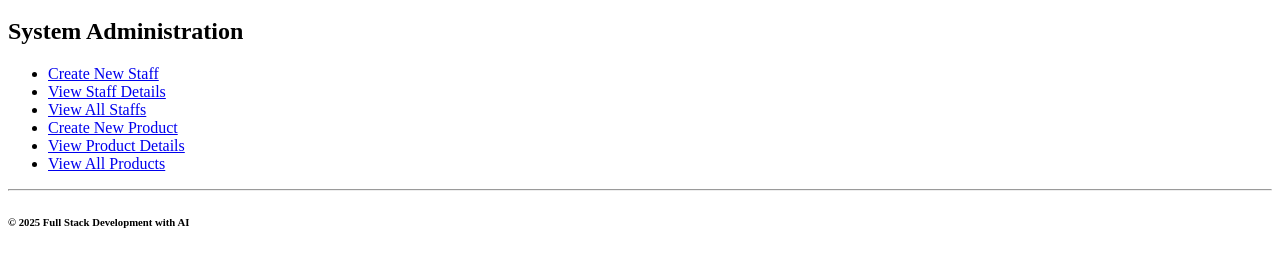
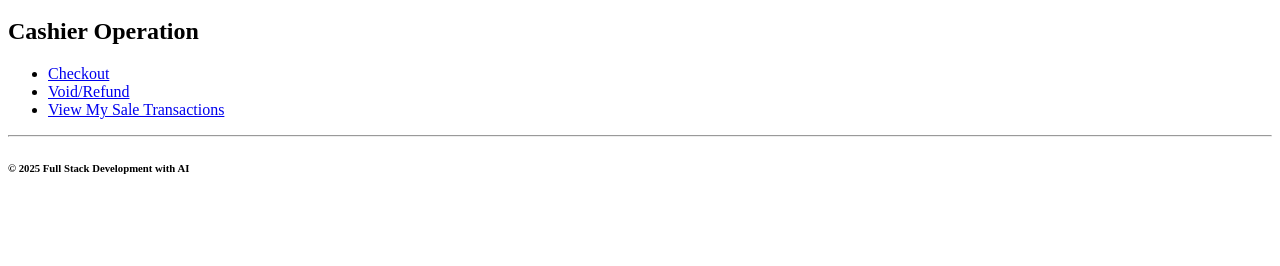
Before and after one commit to n-surya/PointOfSaleSystemWeb, a plain HTML site: page index.html in a window 1280 px wide. Shown: the part 48-314 px from the top of the page. Drawn offline with Linux system fonts and the light colour scheme.

Commit message:
created new subd and added files for cahier op module

```diff
--- a/index.html
+++ b/index.html
@@ -4,14 +4,11 @@
 	</head>
 	<body>
 		<h1>Point of Sale System</h1>
-		<h2>System Administration</h2>
+		<h2>Cashier Operation</h2>
 		<ul>
-			<li><a href="./systemAdministration/createNewStaff.html">Create New Staff</a></li>
-			<li><a href="./systemAdministration/viewStaffDetails.html">View Staff Details</a></li>
-			<li><a href="./systemAdministration/viewAllStaffs.html">View All Staffs</a></li>
-			<li><a href="./systemAdministration/createNewProduct.html">Create New Product</a></li>
-			<li><a href="./systemAdministration/viewProductDetails.html">View Product Details</a></li>
-			<li><a href="./systemAdministration/viewAllProducts.html">View All Products</a></li>
+			<li><a href="./cashierOperation/checkout.html">Checkout</a></li>
+			<li><a href="./cashierOperation/voidRefund.html">Void/Refund</a></li>
+			<li><a href="./cashierOperation/viewMySaleTransactions.html">View My Sale Transactions</a></li>
 		</ul>
 		<p>
 			<hr/>
```
Also changed, not shown: cashierOperation/checkout.html (added, +12 -0 lines), cashierOperation/viewMySaleTransactions.html (added, +12 -0 lines), cashierOperation/voidRefund.html (added, +12 -0 lines), 1 other file.
